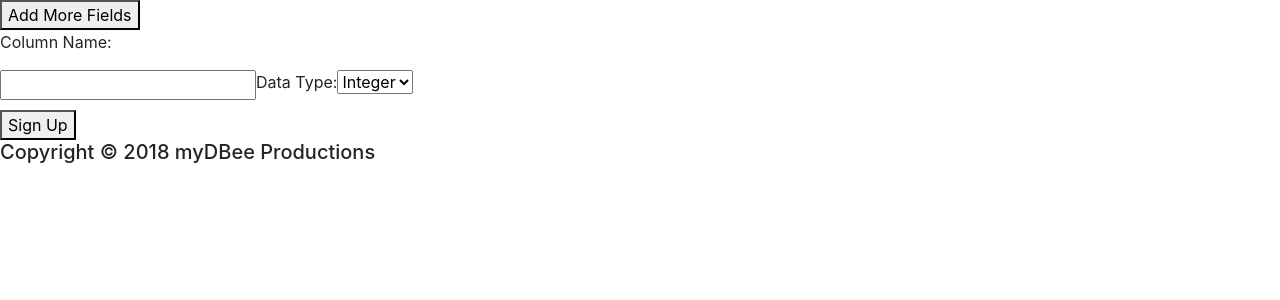
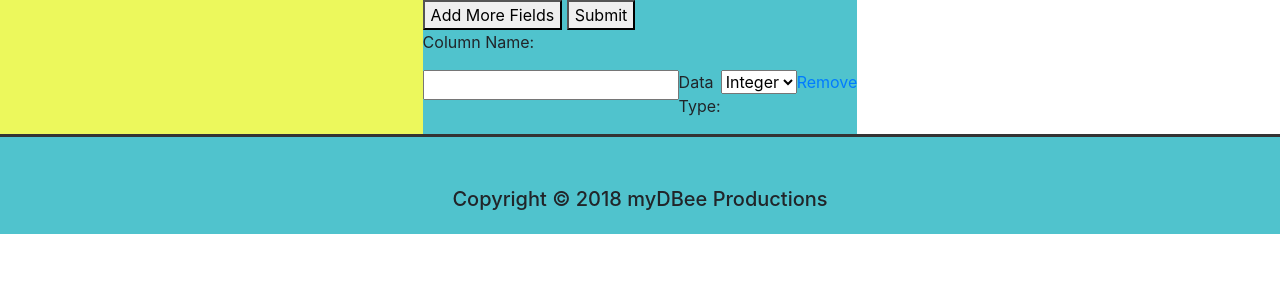
Before and after one commit to ravenusmc/myDB, a Flask app: page /create_table in a window 1280 px wide. Shown: the part 56-356 px from the top of the page. Run offline with Flask 2, Linux system fonts and the light colour scheme; some libraries are stand-ins or nearby versions.

Commit message:
added styling elements to create table page

```diff
--- a/app.py
+++ b/app.py
@@ -74,11 +74,21 @@ def create_table():
         value1 = request.form['mytext[]']
         data_type_1 = request.form.get('data_type')
         value2 = request.form.get('mytext2')
+        data_type_2 = request.form.get('data_type_2')
         value3 = request.form.get('mytext3')
+        data_type_3 = request.form.get('data_type_3')
         value4 = request.form.get('mytext4')
+        data_type_4 = request.form.get('data_type_4')
         value5 = request.form.get('mytext5')
+        data_type_5 = request.form.get('data_type_5')
         value6 = request.form.get('mytext6')
+        data_type_6 = request.form.get('data_type_6')
         print(data_type_1)
+        print(data_type_2)
+        print(data_type_3)
+        print(data_type_4)
+        print(data_type_5)
+        print(data_type_6)
     return render_template('create_table.html', see_nav_footer = see_nav_footer)
 
 #This route will sign out the user
--- a/static/css/create_table.css
+++ b/static/css/create_table.css
@@ -1,4 +1,40 @@
 /* This file is for all of the css on the create_table.html page */
+
+/* CSS for the main section */
+
+main {
+  height: 100%;
+  display: grid;
+  grid-template-columns: repeat(3, 1fr);
+}
+
+.section_left {
+  background-color: #ecf85C;
+}
+
+.section_right {
+  background-color: #ecf85C;
+}
+
+
+/* CSS for the form section */
+
+.form_section {
+  background-color: #50C3CD;
+}
+
+.form_section {
+  display: flex;
+  flex-direction: column;
+  justify-content: center;
+  align-items: center;
+}
+
+form {
+  display: flex;
+  flex-direction: row;
+  justify-content: center;
+}
 
 .main_input_div {
   display: flex;
--- a/static/css/generic.css
+++ b/static/css/generic.css
@@ -12,3 +12,16 @@
   color: #50C3CD;
   text-decoration: none;
 }
+
+/* CSS for the footer section */
+
+footer {
+  border-top: 3px solid #333;
+  background-color: #50C3CD;
+  height: 100px;
+}
+
+.footer_div {
+  padding-top: 50px;
+  text-align: center;
+}
--- a/static/js/createTable.js
+++ b/static/js/createTable.js
@@ -11,16 +11,28 @@ $(document).ready(function() {
         e.preventDefault();
         if(x < max_fields){ //max input box allowed
             x++; //text box increment
-            content = '<div>' +
-                        '<input type="text" name="mytext' + x +
-            '"/><a href="#" class="remove_field">Remove</a></div>'
+            content = '<div class="main_input_div">' +
+            '<div>' +
+            '<input type="text" name="mytext' + x +
+            '"/></div>' +
+            '<p>Datatype</p>' +
+            '<div>' +
+            '<select name="data_type_' + x + '">' +
+            '<option value="int">Integer</option>' +
+            '<option value="varchar">string</option>' +
+            '</select>' +
+            '</div>' +
+            '<a href="#" class="remove_field">Remove</a>' +
+            '</div>'
             $(wrapper).append(content);
 
         }
     });
 
-    $(wrapper).on("click",".remove_field", function(e){ //user click on remove text
-        e.preventDefault(); $(this).parent('div').remove(); x--;
+    $(wrapper).on("click", ".remove_field", function(e){ //user click on remove text
+        e.preventDefault();
+        $(this).parent('div').remove();
+        x--;
     })
 
 });
--- a/templates/create_table.html
+++ b/templates/create_table.html
@@ -4,9 +4,20 @@
 <link rel="stylesheet" type="text/css" href="{{ url_for('static', filename='css/create_table.css') }}">
 <link rel="stylesheet" type="text/css" href="{{ url_for('static', filename='css/generic.css') }}">
 
+<main>
+
+  <section class='section_left'>
+
+  </section>
+
+  <section class='form_section'>
+
     <form method="POST">
+
       <div class="input_fields_wrap">
+
         <button class="add_field_button">Add More Fields</button>
+        <button>Submit</button>
           <p>Column Name:</p>
 
           <div class='main_input_div'>
@@ -18,14 +29,22 @@
             <div>
               <select name="data_type">
                 <option value='int'>Integer</option>
+                <option value='varchar'>String</option>
               </select>
             </div>
-
+            <a href="#" class="remove_field">Remove</a>
+          </div>
       </div>
 
-  </div>
-  <button>Sign Up</button>
     </form>
+
+  </section>
+
+  <section class='section_'>
+
+  </section>
+
+</main>
 
 
 <script src='{{ url_for('static', filename='js/home.js') }}'></script>
```
Also changed, not shown: static/css/home.css (+0 -15 lines). Lines whose indentation alone changed are shown as unchanged.
